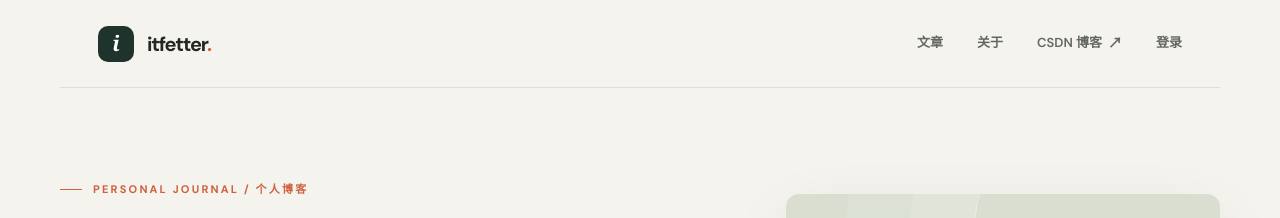
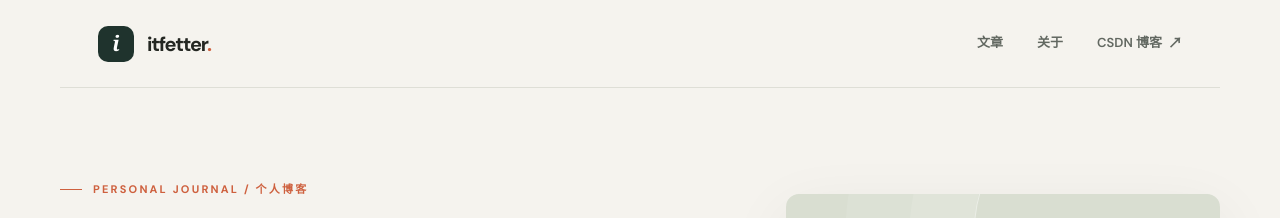
Before and after one commit to itfetter/itfetter.github.io, a Jekyll site: the page index.html, which Jekyll copies as it is, in a window 1280 px wide. Shown: the top 218 px of the page. Built offline with Jekyll 4.4.1, drawn with Linux system fonts in a browser that asks for light colours.

Commit message:
移除首页导航中的登录入口

```diff
--- a/index.html
+++ b/index.html
@@ -15,7 +15,7 @@
   </style>
 </head>
 <body>
-  <header class="shell topbar"><a class="brand" href="#" aria-label="回到首页"><span class="brandmark">i</span><span>itfetter<span style="color:var(--accent)">.</span></span></a><nav class="nav" aria-label="主导航"><a href="#articles">文章</a><a href="#about">关于</a><a class="external" href="https://blog.csdn.net/2301_79385221?type=blog" target="_blank" rel="noopener noreferrer">CSDN 博客</a><a href="/admin/" aria-label="登录并管理文章">登录</a></nav></header>
+  <header class="shell topbar"><a class="brand" href="#" aria-label="回到首页"><span class="brandmark">i</span><span>itfetter<span style="color:var(--accent)">.</span></span></a><nav class="nav" aria-label="主导航"><a href="#articles">文章</a><a href="#about">关于</a><a class="external" href="https://blog.csdn.net/2301_79385221?type=blog" target="_blank" rel="noopener noreferrer">CSDN 博客</a></nav></header>
   <main id="home">
     <div class="shell hero"><div><div class="eyebrow">Personal journal / 个人博客</div><h1>在这里，记录<br><em>每一次</em>成长。</h1><p class="lede">欢迎来到 itfetter 的独立空间。写下技术探索、项目实践与日常思考，让零散的想法逐渐连成清晰的轨迹。</p><div class="actions"><a class="button" href="#articles">阅读文章 <span aria-hidden="true">↗</span></a><a class="button secondary" href="https://blog.csdn.net/2301_79385221?type=blog" target="_blank" rel="noopener noreferrer">前往 CSDN ↗</a></div></div><div class="hero-art" aria-hidden="true"><div class="art-card"><div class="top"><span>NOTES & IDEAS</span><span>001 / ∞</span></div><div class="glyph">i.</div><div class="bottom"><span>KEEP CURIOUS.</span><span class="art-dot"></span></div></div></div></div>
     <hr class="divider shell">
```
